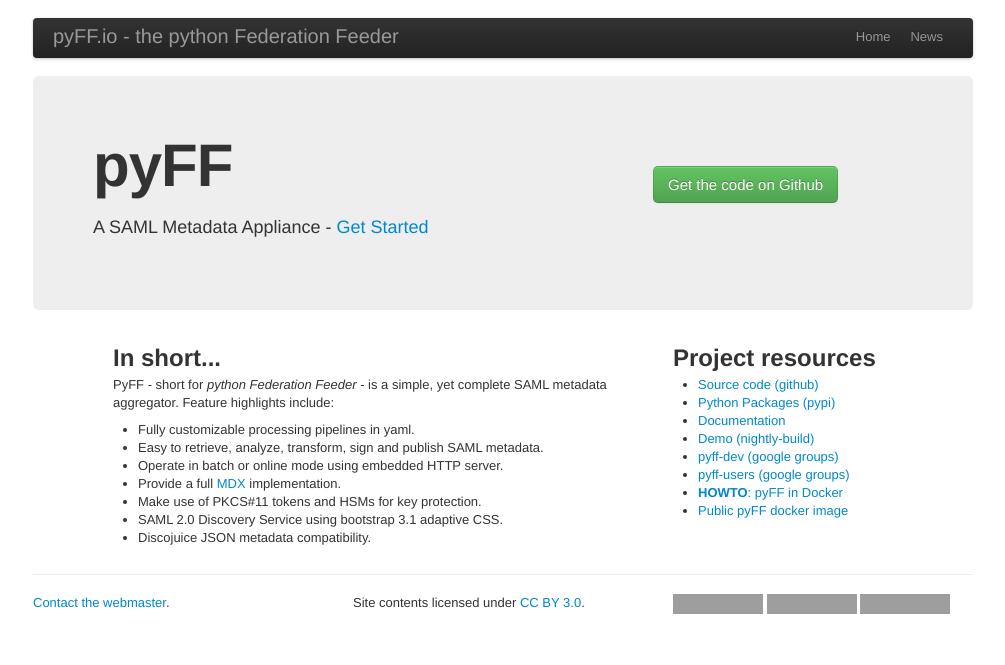
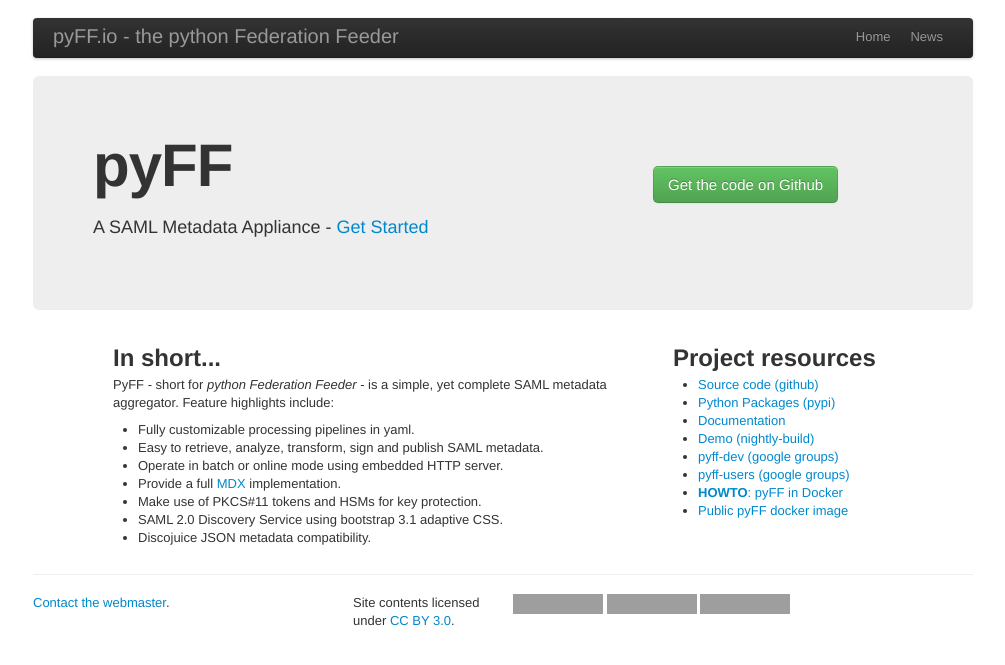
Before and after one commit to IdentityPython/pyFF, a Jekyll site: the page built from index.html, in a window 1280 px wide. Shown: the top 665 px of the page, without its empty margins (137-1142 px from the left). Built offline with Jekyll 4.4.1, drawn with Linux system fonts in a browser that asks for light colours; nearby versions of some CDN libraries; Markdown is read by kramdown in place of the engine named in the settings; grey boxes are pictures that could not be loaded.

```diff
--- a/_layouts/layout.html
+++ b/_layouts/layout.html
@@ -64,10 +64,10 @@
             <div class="span4 pull-left">
                <a href="mailto:leifj+pyff@mnt.se">Contact the webmaster</a>.
             </div>
-            <div class="span4">
+            <div class="span2">
                Site contents licensed under <a href="http://creativecommons.org/licenses/by/3.0/">CC BY 3.0</a>.
             </div>
-            <div class="span4 pull-right">
+            <div class="span6 pull-right">
                <!-- a href='https://landscape.io/github/leifj/pyFF'><img src="https://landscape.io/github/leifj/pyFF/master/landscape.png"/></a -->
                <a href='https://travis-ci.org/leifj/pyFF'><img src="https://travis-ci.org/leifj/pyFF.svg?branch=master"/></a>
                <a href='https://coveralls.io/r/leifj/pyFF'><img src='https://coveralls.io/repos/leifj/pyFF/badge.png?branch=master' alt='Coverage Status' /></a>
```
